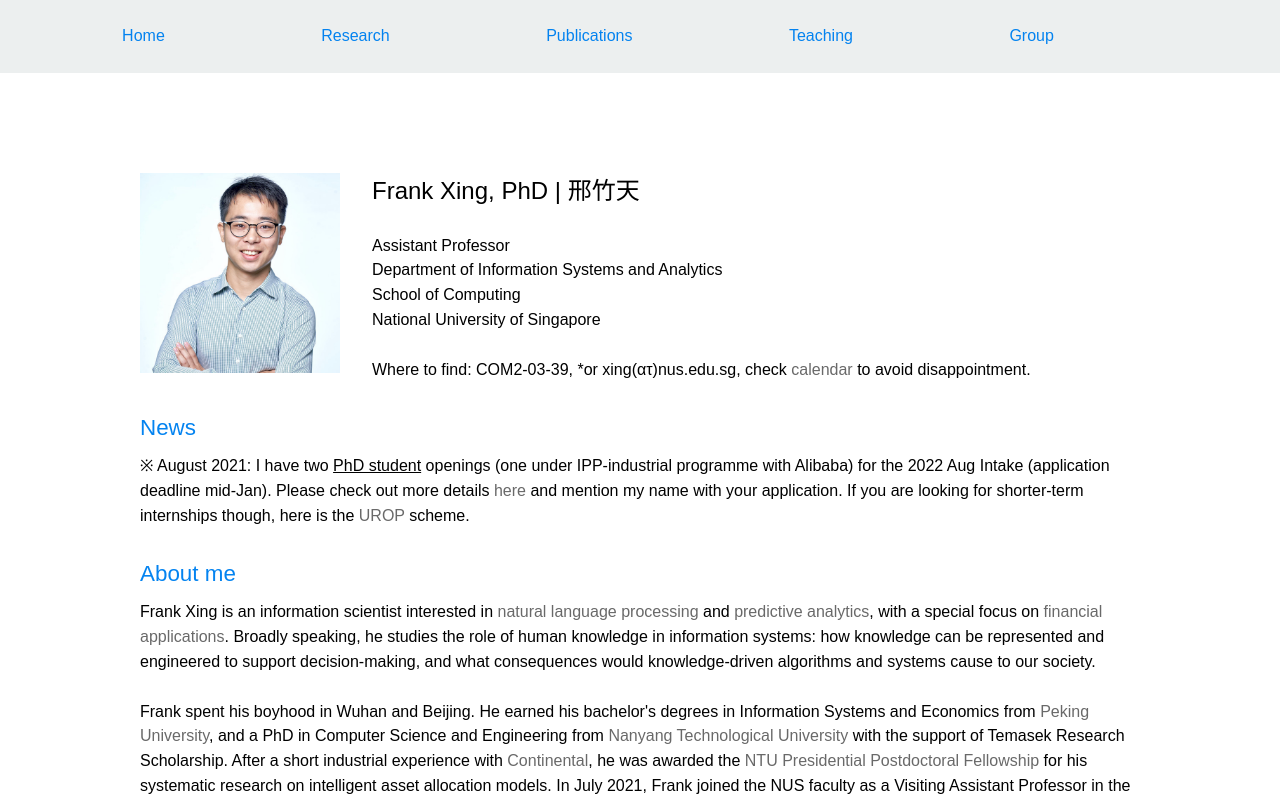
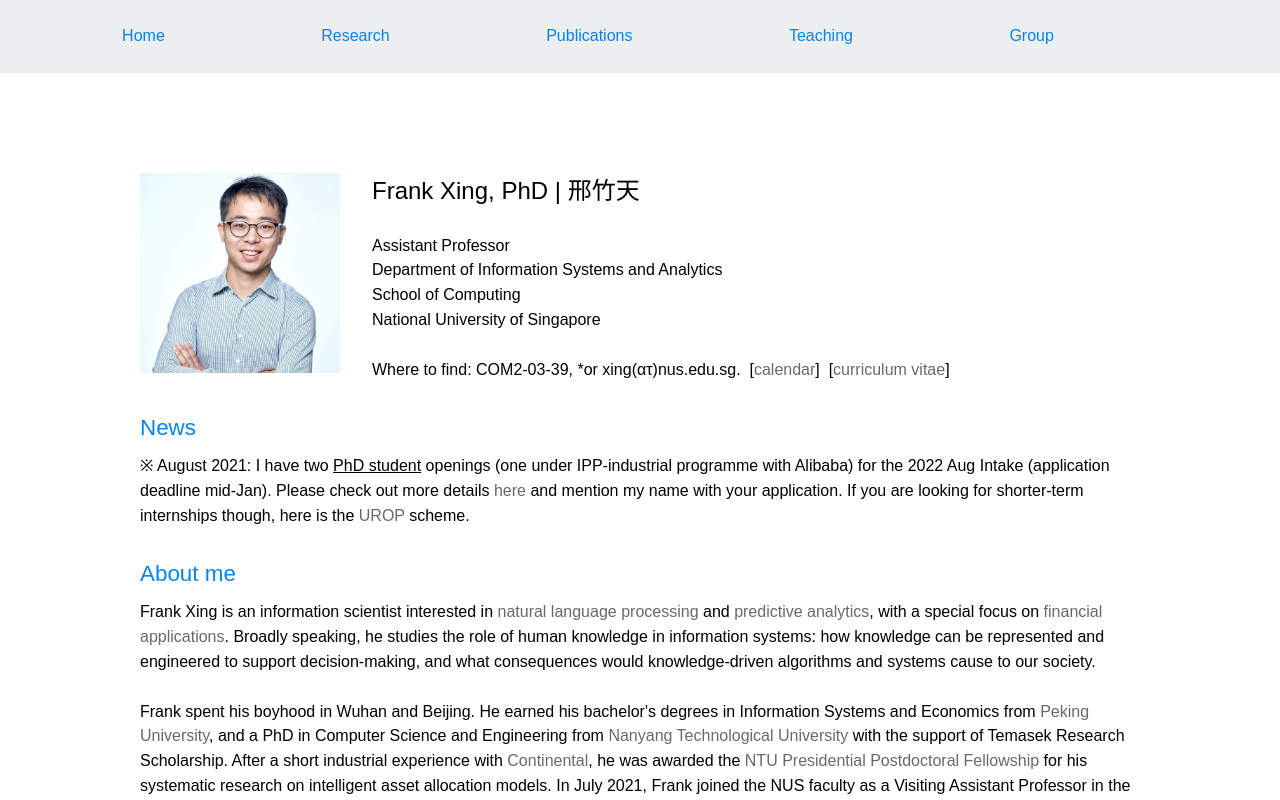
Before and after one commit to fxing79/fxing79.github.io, a plain HTML site: page index.html in a window 1280 px wide. Shown: the top 800 px of the page. Drawn offline with Linux system fonts and the light colour scheme.

Commit message:
Update index.html

```diff
--- a/index.html
+++ b/index.html
@@ -52,7 +52,7 @@
       School of Computing<br />
       National University of Singapore<br />
       <br />
-      Where to find: COM2-03-39, *or  xing(ατ)nus.edu.sg, check <a href="https://calendar.google.com/calendar/embed?src=xingzhutian%40gmail.com&ctz=Asia%2FSingapore">calendar</a> to avoid disappointment.<br />
+      Where to find: COM2-03-39, *or  xing(ατ)nus.edu.sg.&nbsp;&nbsp;[<a href="https://calendar.google.com/calendar/embed?src=xingzhutian%40gmail.com&ctz=Asia%2FSingapore">calendar</a>]&nbsp;&nbsp;[<a href="/cvfx.pdf">curriculum vitae</a>]<br />
       <p>
 
 
```
